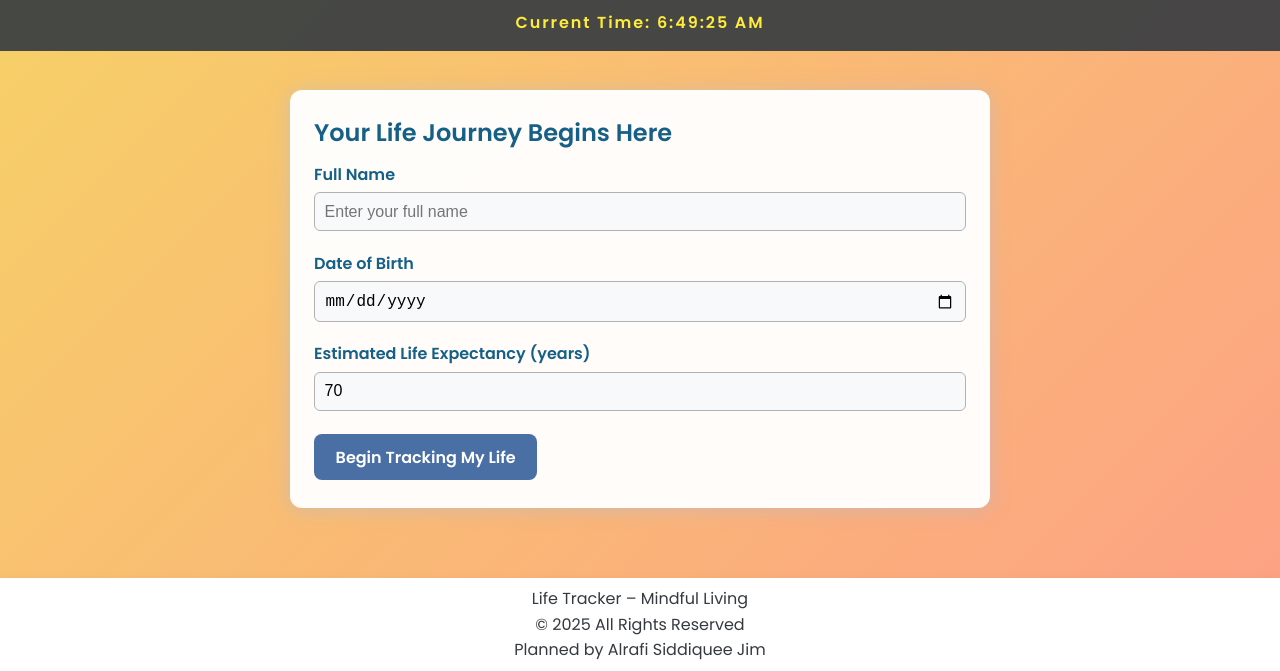
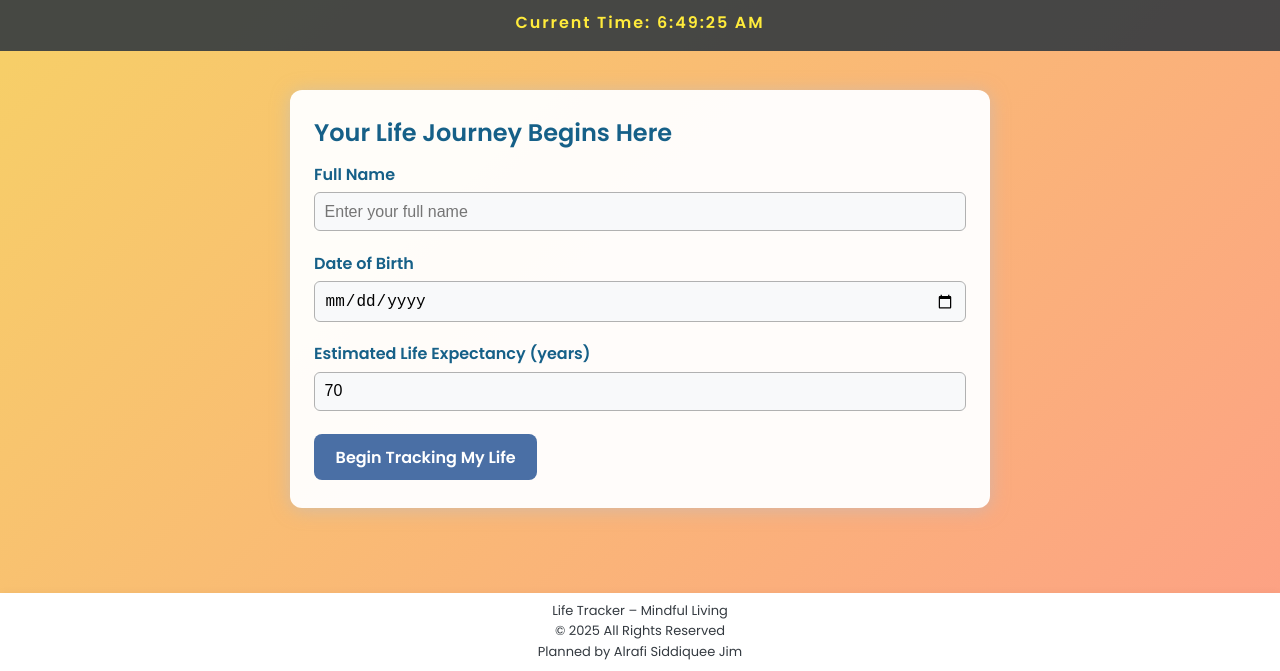
Before and after one commit to alrafi-siddiquee/Life-Tracker-web-3.0, a plain HTML site: page index.html in a window 1280 px wide. Shown: the part 129-800 px from the top of the page. Drawn offline with Linux system fonts and the light colour scheme.

Commit message:
Update index.html

```diff
--- a/index.html
+++ b/index.html
@@ -789,7 +789,7 @@
 
 </main>
 
-<footer style="position: fixed; left: 0; bottom: 0; width: 100%; text-align: center; background: #fff; padding: 8px 0; box-shadow: 0 -1px 8px rgba(0,0,0,0.03);">
+<footer style="position: fixed; left: 0; bottom: 0; width: 100%; text-align: center; background: #fff; padding: 8px 0; box-shadow: 0 -1px 8px rgba(0,0,0,0.03); font-size: 13px;">
   <p>Life Tracker – Mindful Living</p>
   <p>© 2025 All Rights Reserved</p>
   <p>Planned by Alrafi Siddiquee Jim</p>
```
